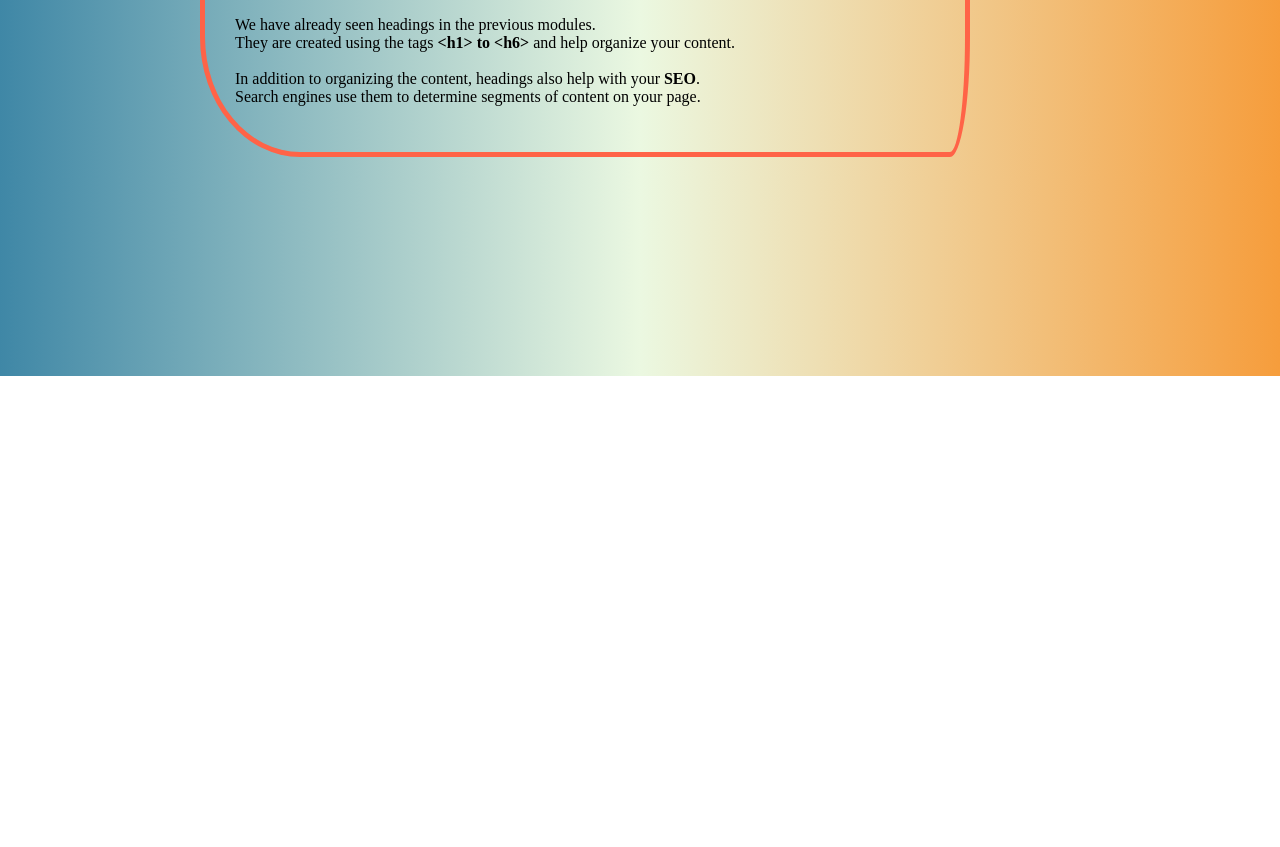
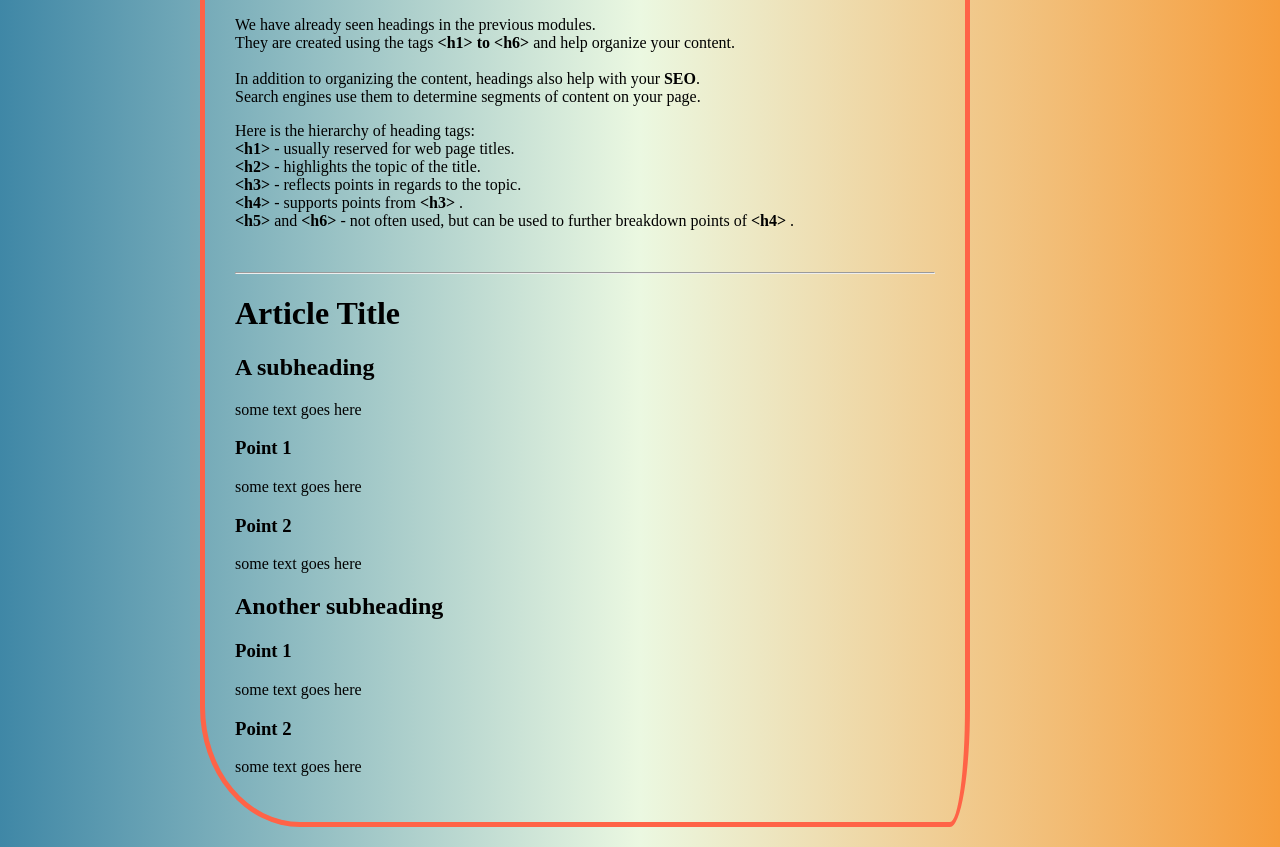
Before and after one commit to jamintowebdev/improving-webpage-seo, a plain HTML site: page index.html in a window 1280 px wide. Shown: the part 424-1271 px from the top of the page. Before the commit the page ends 800 px from the top, so only its background shows below. Drawn offline with Linux system fonts and the light colour scheme.

Commit message:
Another part added to hightlight the using of h1 to h6 tags and their relations

```diff
--- a/index.html
+++ b/index.html
@@ -31,6 +31,37 @@
 
         In addition to organizing the content, headings also help with your <strong>SEO</strong>. <br>
         Search engines use them to determine segments of content on your page.</p>
+    <p>Here is the hierarchy of heading tags: <br>
+        <b>&lt;h1&gt;</b> - usually reserved for web page titles. <br>
+        <b>&lt;h2&gt;</b> - highlights the topic of the title. <br>
+        <b>&lt;h3&gt;</b> - reflects points in regards to the topic. <br>
+        <b>&lt;h4&gt;</b> - supports points from
+        <b>&lt;h3&gt;</b> . <br>
+        <b>&lt;h5&gt;</b> and <b>&lt;h6&gt;</b> - not often used, but can be used to further breakdown points of
+        <b>&lt;h4&gt;</b> .
+    </p> <br>
+
+    <hr>
+
+    <!-- Another part added to hightlight the using of h1 to h6 tags and their relations -->
+    <h1>Article Title</h1>
+    <h2>A subheading</h2>
+    <p>some text goes here
+    <p>
+    <h3>Point 1</h3>
+    <p>some text goes here
+    <p>
+    <h3>Point 2</h3>
+    <p>some text goes here
+    <p>
+    <h2>Another subheading</h2>
+    <h3>Point 1</h3>
+    <p>some text goes here
+    <p>
+    <h3>Point 2</h3>
+    <p>some text goes here
+    <p>
+
 </body>
 
 </html>
```
